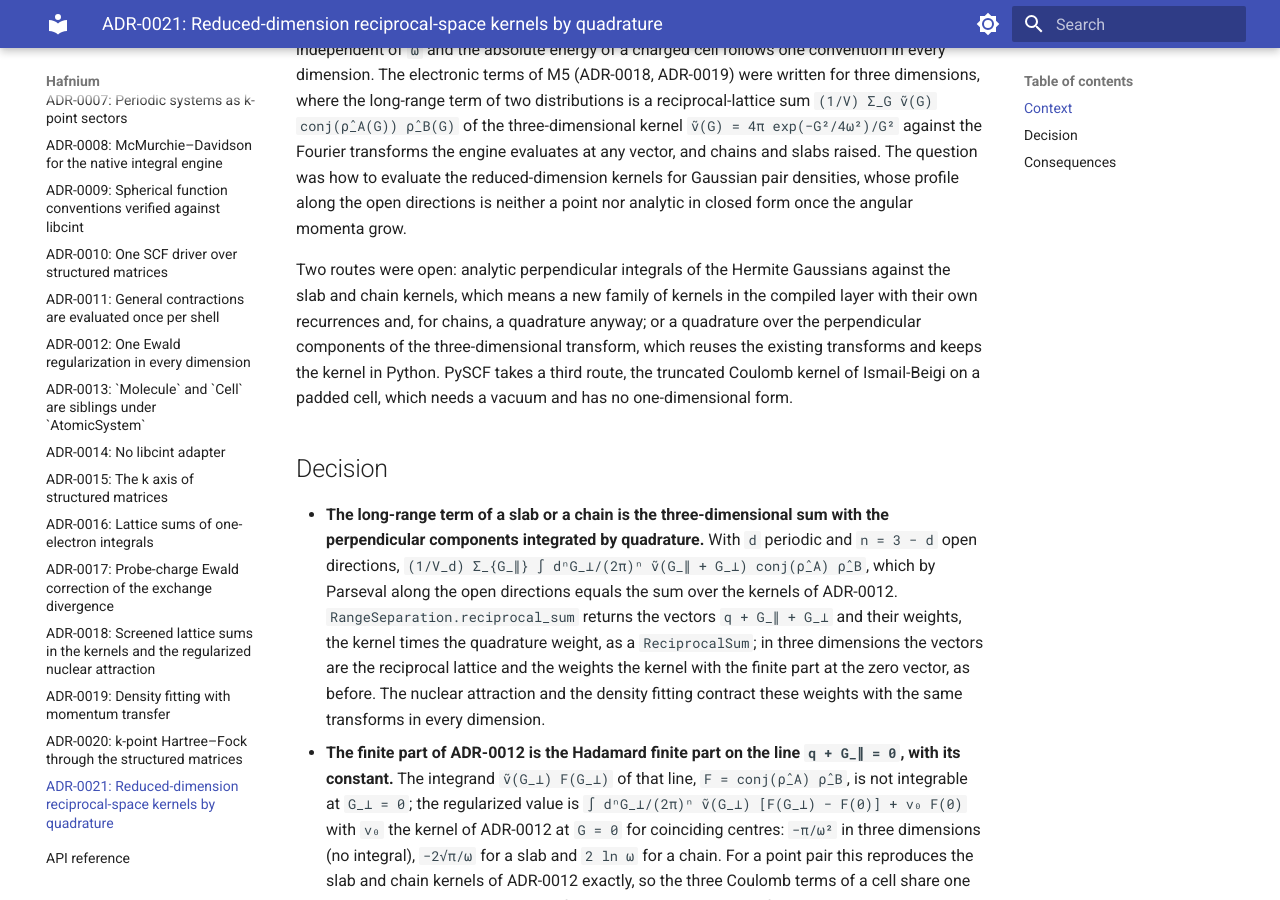
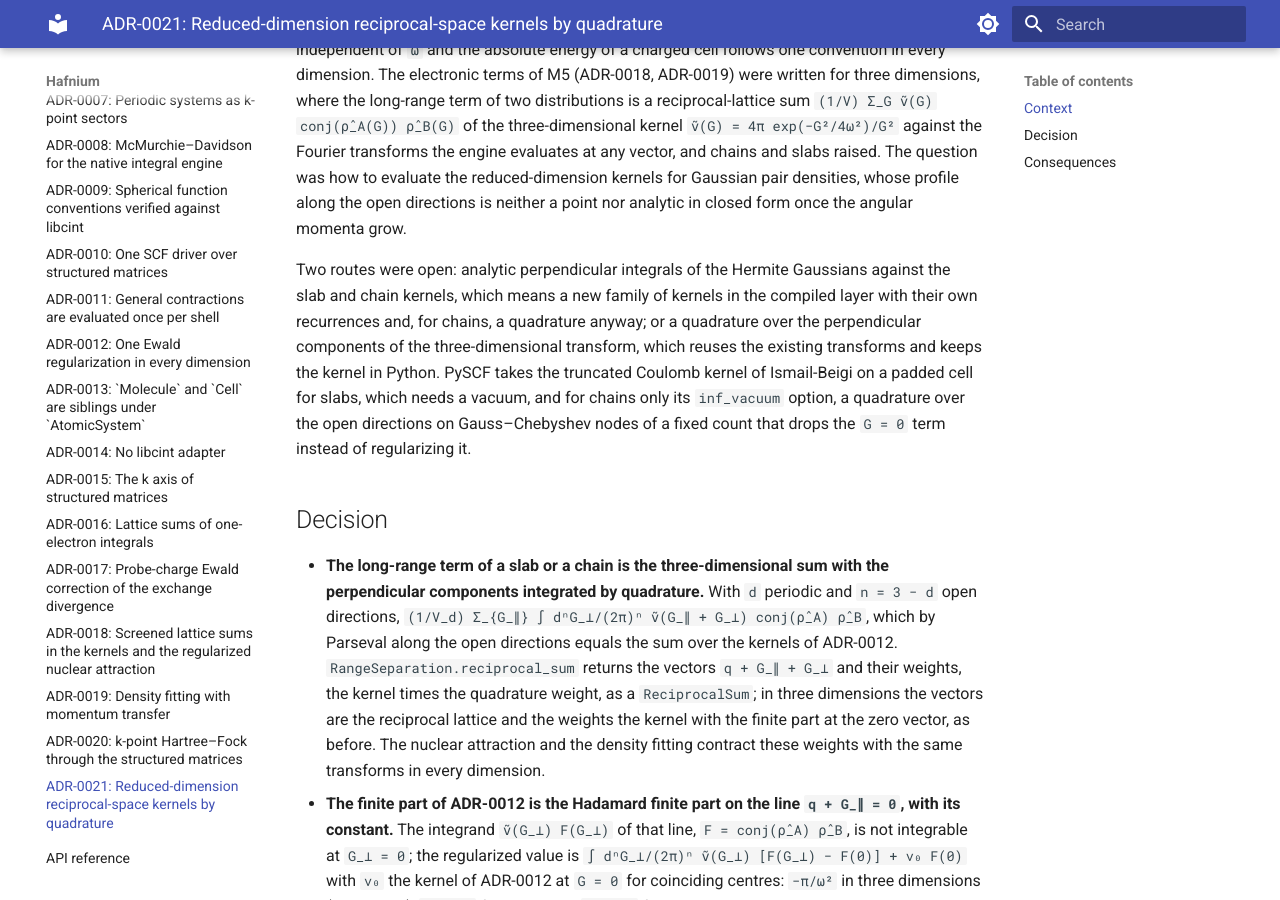
Before and after one commit to maxnus/hafnium, an MkDocs documentation site: the page built from docs/adr/0021-reduced-dimension-kernels-by-quadrature.md, in a window 1280 px wide and 900 px high, scrolled down 378 px. Built offline with MkDocs 1.6.1 and Material for MkDocs 9.7.7, drawn with Linux system fonts in a browser that asks for light colours; some of the changed text lies outside the part shown.

Commit message:
docs: describe PySCF's one-dimensional option accurately
Co-Authored-By: Claude Fable 5.1 <noreply@anthropic.com>

```diff
--- a/docs/adr/0021-reduced-dimension-kernels-by-quadrature.md
+++ b/docs/adr/0021-reduced-dimension-kernels-by-quadrature.md
@@ -24,9 +24,11 @@ Gaussians against the slab and chain kernels, which means a new family of
 kernels in the compiled layer with their own recurrences and, for chains,
 a quadrature anyway; or a quadrature over the perpendicular components of
 the three-dimensional transform, which reuses the existing transforms and
-keeps the kernel in Python. PySCF takes a third route, the truncated
-Coulomb kernel of Ismail-Beigi on a padded cell, which needs a vacuum and
-has no one-dimensional form.
+keeps the kernel in Python. PySCF takes the truncated Coulomb kernel of
+Ismail-Beigi on a padded cell for slabs, which needs a vacuum, and for
+chains only its `inf_vacuum` option, a quadrature over the open
+directions on Gauss–Chebyshev nodes of a fixed count that drops the
+`G = 0` term instead of regularizing it.
 
 ## Decision
 
@@ -98,8 +100,9 @@ has no one-dimensional form.
   `L` constant to 1e-9 between 20 and 40 Bohr; for a chain the residual
   after the Madelung term falls off as `1/L²`. KRHF of a helium slab
   matches PySCF's analytic two-dimensional treatment to 1e-12 in the
-  energy and the orbital energies; PySCF has no exact chain kernel, so
-  chains rest on the internal tests.
+  energy and the orbital energies; PySCF has no exact chain kernel (its
+  `inf_vacuum` quadrature drops the `G = 0` term), so chains rest on the
+  internal tests.
 - A slab costs about ten times the transforms of a comparable
   three-dimensional cell, a chain several tens of times more, since the
   perpendicular quadrature replaces one or two lattice directions by a
```
Also changed, not shown: 1 other file.
